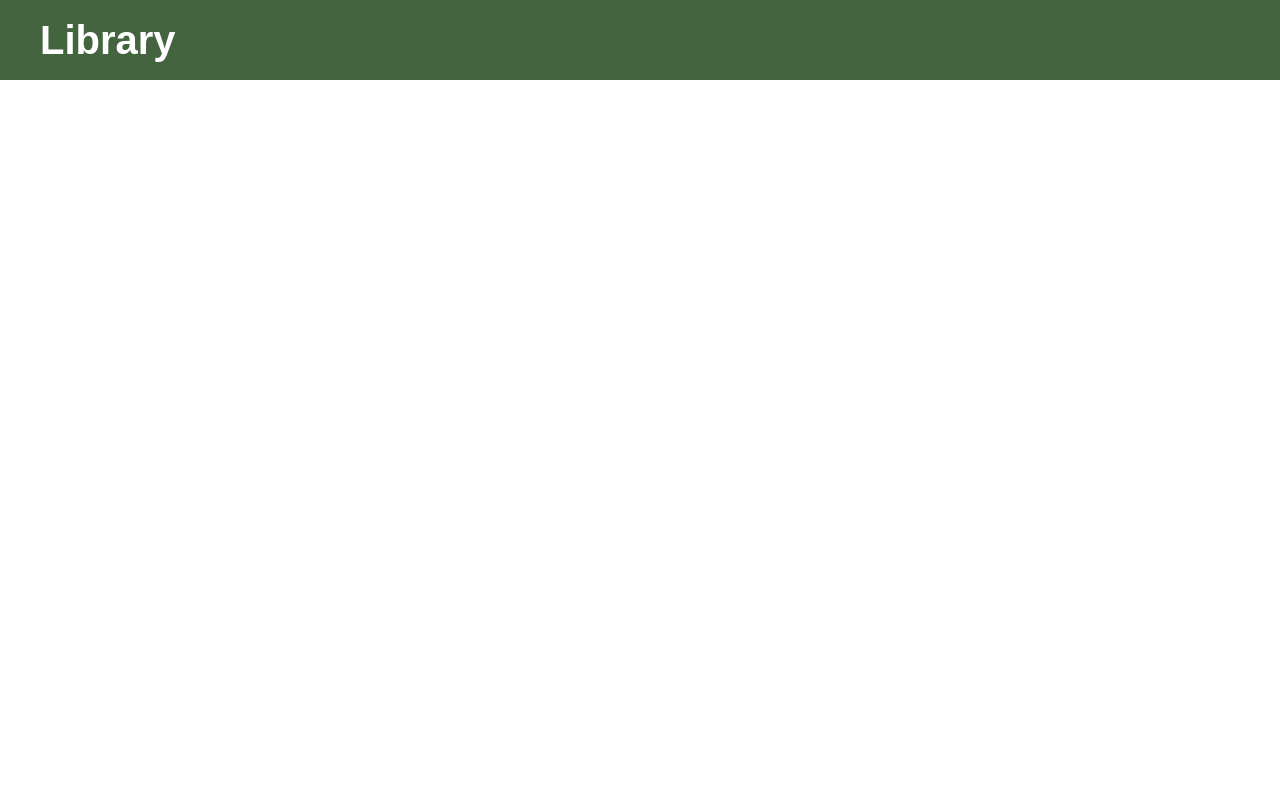
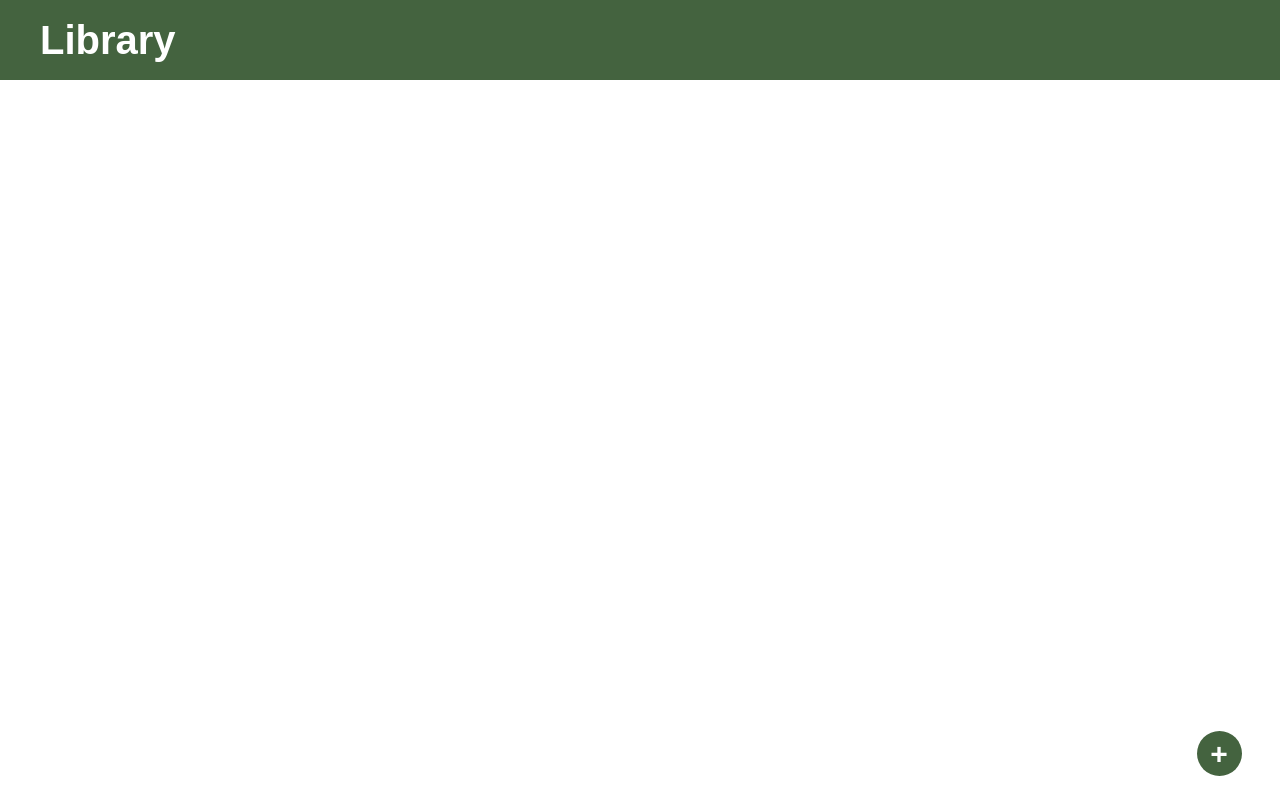
Before and after one commit to kevinzhou22/library, a plain HTML site: page index.html in a window 1280 px wide. Drawn offline with Linux system fonts and the light colour scheme.

Commit message:
Insert "add new book" button

```diff
--- a/index.html
+++ b/index.html
@@ -8,6 +8,7 @@
 </head>
 <body>
     <header class="header">Library</header>
+    <button class="new-book">+</button>
     <script src=script.js></script>
 </body>
 </html>
--- a/style.css
+++ b/style.css
@@ -18,3 +18,27 @@ html {
     padding: 2rem 0 0 4rem;
     font-weight: bold;
 }
+
+.new-book {
+    height: 4.5rem;
+    width: 4.5rem;
+    border-radius: 50%;
+    border: none;
+    position: fixed;
+    bottom: 3vh;
+    right: 3vw;
+    background-color: var(--hunter-green);
+    color: white;
+    font-size: 3rem;
+    font-weight: bold;
+}
+
+.new-book:hover {
+    filter: brightness(140%);
+    transform: scale(1.1);
+}
+
+.new-book:active {
+    filter: brightness(95%);
+    transform: scale(0.96);
+}
```
